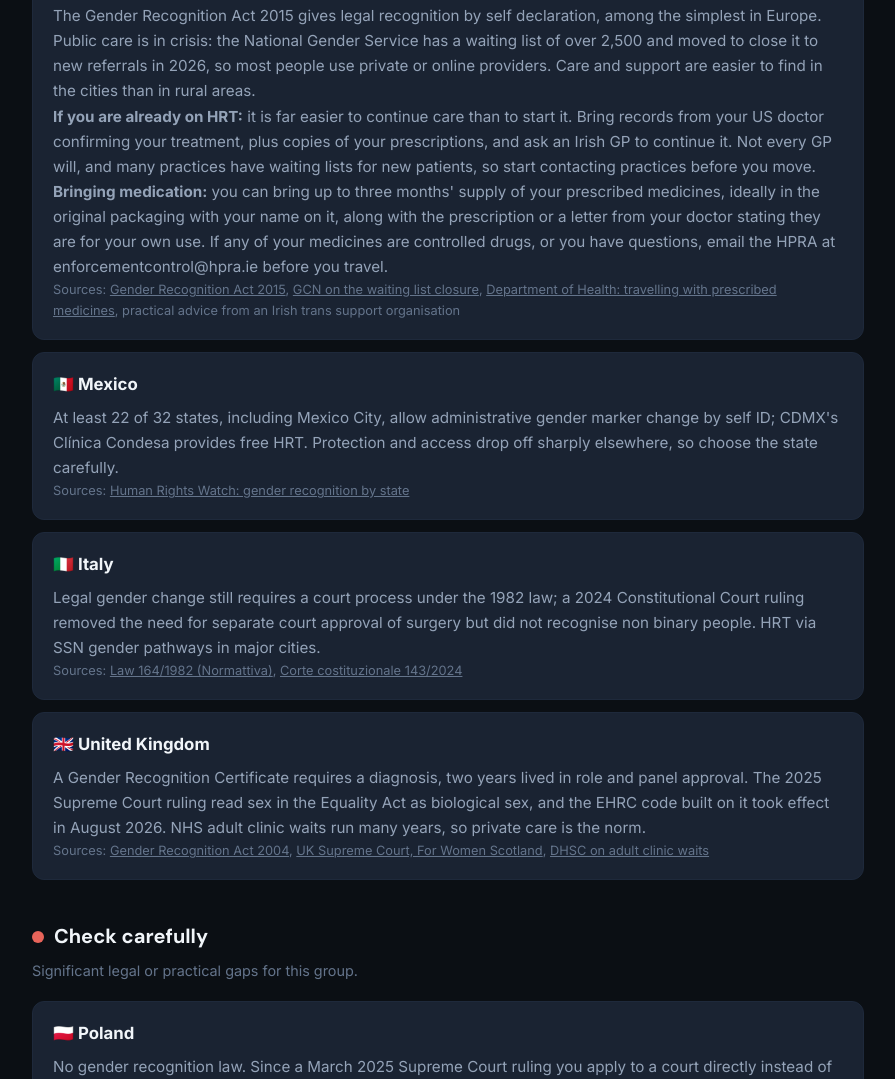
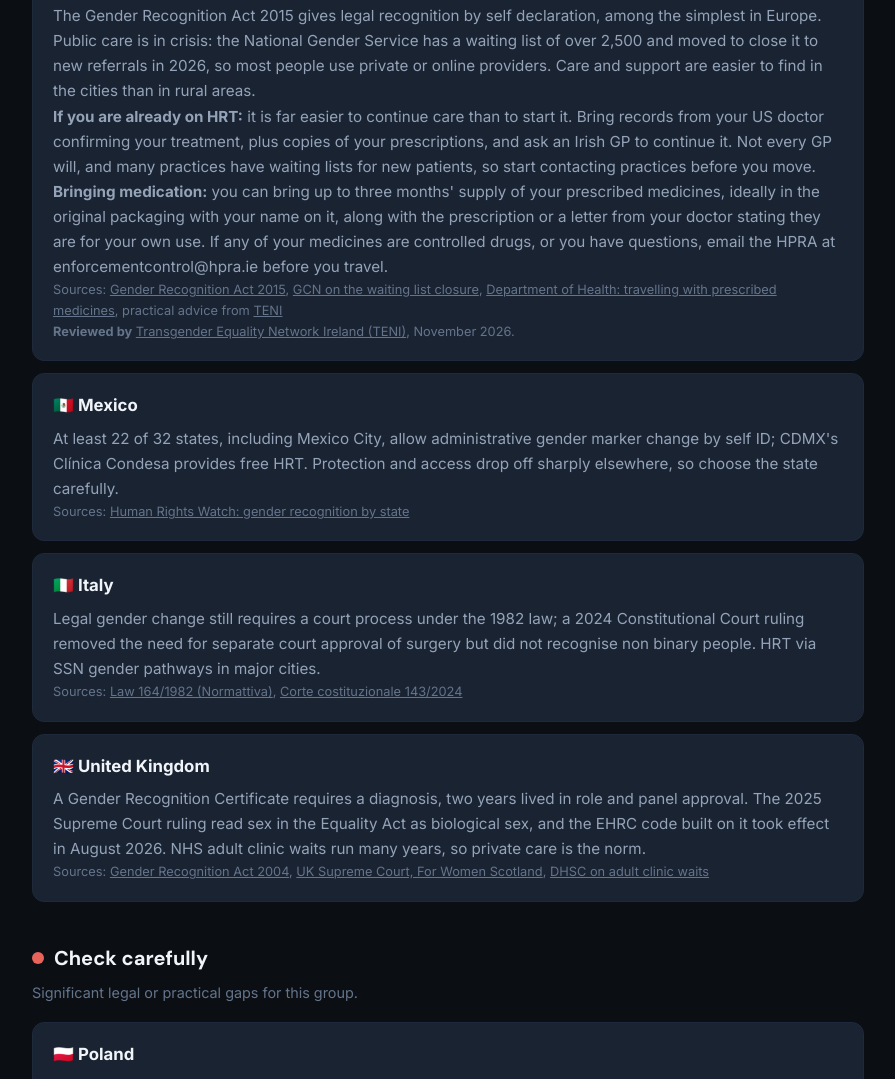
Before and after one commit to monroju/ReloApp, a plain HTML site: page marketing/landing-page/safe-harbor/trans.html in a window 1280 px wide. Shown: the part 1818-2897 px from the top of the page, without its empty margins (192-1087 px from the left). Drawn offline with Linux system fonts and the light colour scheme.

Commit message:
Safe Harbor trans: credit TENI as Ireland reviewer [skip ci]
TENI (Aisling Dolan) agreed by email on 2026-11-27 to be credited and linked.
Adds a Reviewed by line on the Ireland card, names TENI in the sources,
and updates the methodology note.

Co-Authored-By: Claude Opus 5.5 <noreply@anthropic.com>

```diff
--- a/marketing/landing-page/safe-harbor/trans.html
+++ b/marketing/landing-page/safe-harbor/trans.html
@@ -141,7 +141,8 @@ border:none;border-radius:10px;padding:0 18px}#copy-embed:hover{background:var(-
 <p>The Gender Recognition Act 2015 gives legal recognition by self declaration, among the simplest in Europe. Public care is in crisis: the National Gender Service has a waiting list of over 2,500 and moved to close it to new referrals in 2026, so most people use private or online providers. Care and support are easier to find in the cities than in rural areas.</p>
 <p><strong>If you are already on HRT:</strong> it is far easier to continue care than to start it. Bring records from your US doctor confirming your treatment, plus copies of your prescriptions, and ask an Irish GP to continue it. Not every GP will, and many practices have waiting lists for new patients, so start contacting practices before you move.</p>
 <p><strong>Bringing medication:</strong> you can bring up to three months' supply of your prescribed medicines, ideally in the original packaging with your name on it, along with the prescription or a letter from your doctor stating they are for your own use. If any of your medicines are controlled drugs, or you have questions, email the HPRA at enforcementcontrol@hpra.ie before you travel.</p>
-<p class="src">Sources: <a href="https://www.irishstatutebook.ie/eli/2015/act/25/enacted/en/html" target="_blank" rel="noopener">Gender Recognition Act 2015</a>, <a href="https://gcn.ie/trans-community-national-gender-service-waiting-list-ireland/" target="_blank" rel="noopener">GCN on the waiting list closure</a>, <a href="https://www.gov.ie/en/department-of-health/services/travelling-into-ireland-from-schengen-countries-with-prescribed-narcotics-andor-psychotropic-substances" target="_blank" rel="noopener">Department of Health: travelling with prescribed medicines</a>, practical advice from an Irish trans support organisation</p>
+<p class="src">Sources: <a href="https://www.irishstatutebook.ie/eli/2015/act/25/enacted/en/html" target="_blank" rel="noopener">Gender Recognition Act 2015</a>, <a href="https://gcn.ie/trans-community-national-gender-service-waiting-list-ireland/" target="_blank" rel="noopener">GCN on the waiting list closure</a>, <a href="https://www.gov.ie/en/department-of-health/services/travelling-into-ireland-from-schengen-countries-with-prescribed-narcotics-andor-psychotropic-substances" target="_blank" rel="noopener">Department of Health: travelling with prescribed medicines</a>, practical advice from <a href="https://teni.ie" target="_blank" rel="noopener">TENI</a></p>
+<p class="src"><strong>Reviewed by</strong> <a href="https://teni.ie" target="_blank" rel="noopener">Transgender Equality Network Ireland (TENI)</a>, November 2026.</p>
 </div>
 <div class="card">
 <h3>🇲🇽 Mexico</h3>
@@ -183,7 +184,7 @@ safety notes and curated resources for your situation, in the Decide wizard.</p>
 <a class="btn primary" href="https://apps.apple.com/app/gothere-relocation-guide/id6760248690?pt=128632140&ct=site_safe-harbor-trans&mt=8">Download for iPhone</a>
 <a class="btn ghost" href="https://play.google.com/store/apps/details?id=com.gothere.app&referrer=utm_source%3Dsite%26utm_medium%3Dreferral%26utm_campaign%3Dsafe-harbor-trans">Get it on Google Play</a>
 </div></div>
-<div class="method"><strong>Methodology.</strong> Tiers are GoThere's editorial assessment of national law and lived practicality as of November 2026. Every note links to its sources: the national law itself, court rulings, ILGA-Europe Rainbow Map 2026, TGEU, Human Rights Watch and national reporting. The notes were researched from law and published sources and have not yet been reviewed by trans people living in each country. If you spot something wrong, email <a href="mailto:gabriel@getgothere.app">gabriel@getgothere.app</a> and we will fix it. Reviewed twice a year, and sooner when a major law changes.</div>
+<div class="method"><strong>Methodology.</strong> Tiers are GoThere's editorial assessment of national law and lived practicality as of November 2026. Every note links to its sources: the national law itself, court rulings, ILGA-Europe Rainbow Map 2026, TGEU, Human Rights Watch and national reporting. The notes were researched from law and published sources. The Ireland note has been reviewed by TENI, a trans led organisation in Ireland. We are asking local trans organisations to review the other countries. If you spot something wrong, email <a href="mailto:gabriel@getgothere.app">gabriel@getgothere.app</a> and we will fix it. Reviewed twice a year, and sooner when a major law changes.</div>
 <nav class="personas"><span style="color:var(--muted);font-size:.85rem;padding:6px 0">More indexes:</span><a href="/safe-harbor/lgbtq.html">LGBTQ+</a><a href="/safe-harbor/disabled.html">Disabled</a><a href="/safe-harbor/single-parents.html">Single parents</a><a href="/safe-harbor/veterans.html">Veterans</a><a href="/safe-harbor/pregnancy.html">Pregnant / family planning</a><a href="/safe-harbor/neurodivergent.html">Neurodivergent</a><a href="/safe-harbor/seniors.html">Seniors (60+)</a><a href="/safe-harbor/poc.html">People of color</a></nav>
 <section class="embed-wrap" id="embed">
 <h2>Embed this index</h2>
```
